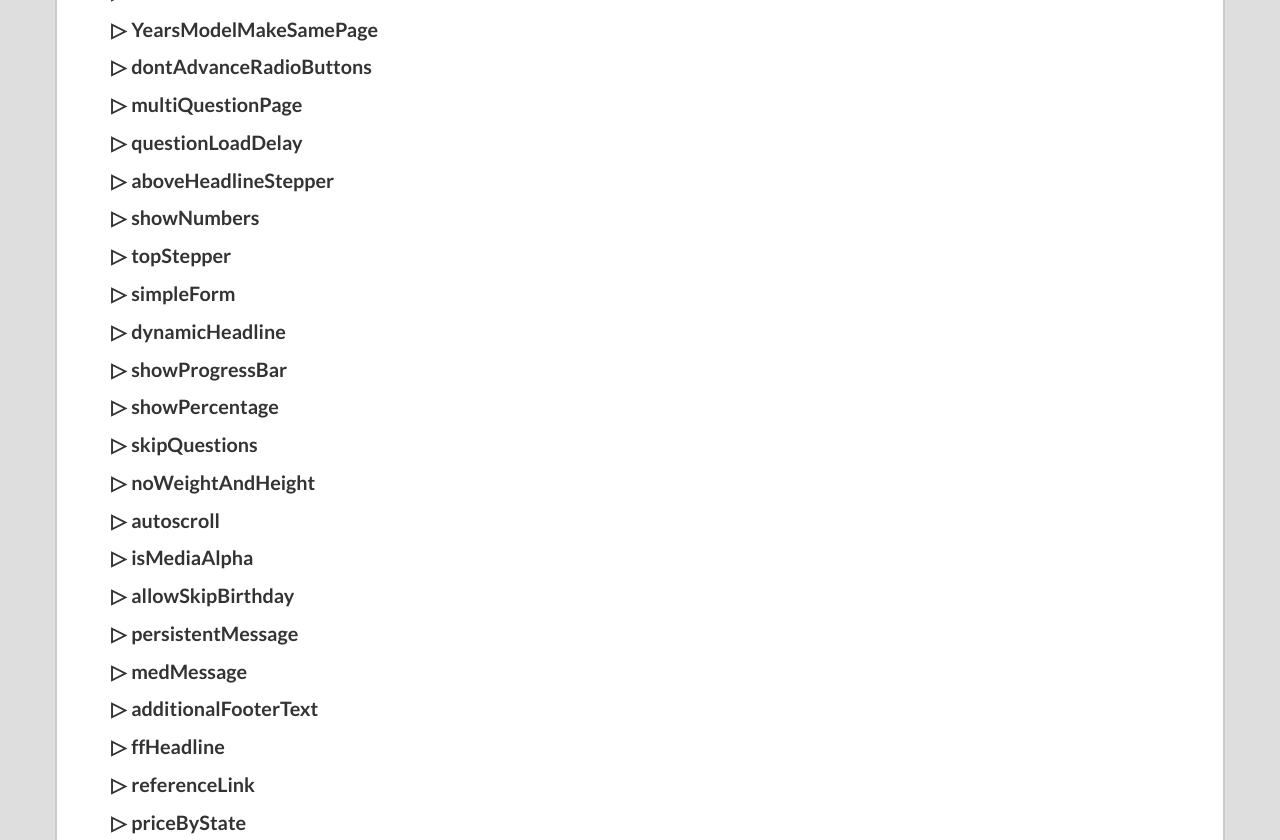
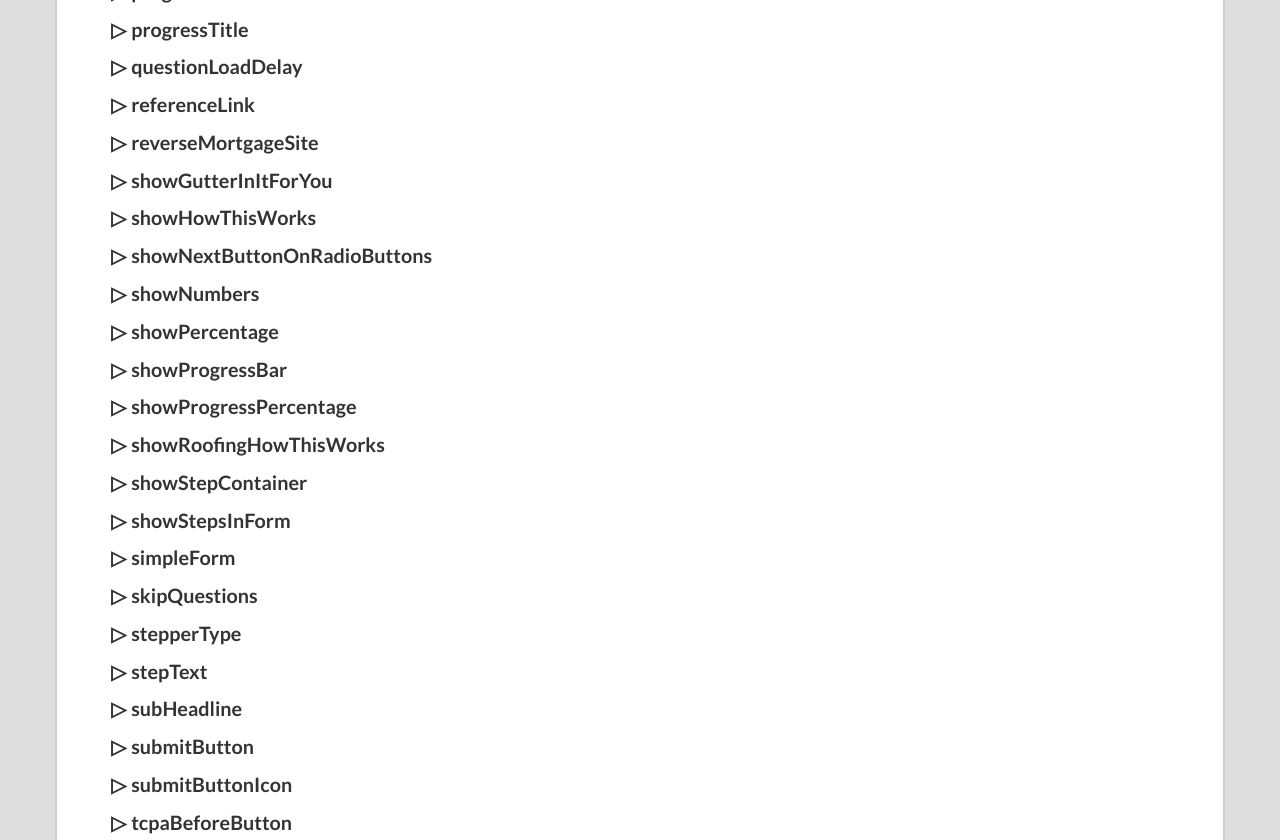
Before and after one commit to BigBeardedDev74/sc-v3-documentation, a SvelteKit app: page / in a window 1280 px wide. Shown: the part 1960-2800 px from the top of the page. Built offline with nearby package versions, Linux system fonts and the light colour scheme.

Commit message:
alphabetize optional options

```diff
--- a/src/components/Config.svelte
+++ b/src/components/Config.svelte
@@ -23,7 +23,7 @@
     unsubscribe();
   });
 
-  configDetails.sort((a, b) => {
+  $: updatedConfigDetails.sort((a, b) => {
     if (a.required && b.required) {
       return 0;
     }
--- a/src/data/configOptions.js
+++ b/src/data/configOptions.js
@@ -479,5 +479,11 @@ const configOptions = [
     desc: "don't show the headline",
     required: false,
   },
+  {
+    title: "reverseMortgageSite",
+    type: "boolean",
+    desc: "is a reverse mortgage site - set to redirect after credit on purchase path",
+    required: false,
+  },
 ];
 export default configOptions;
```
